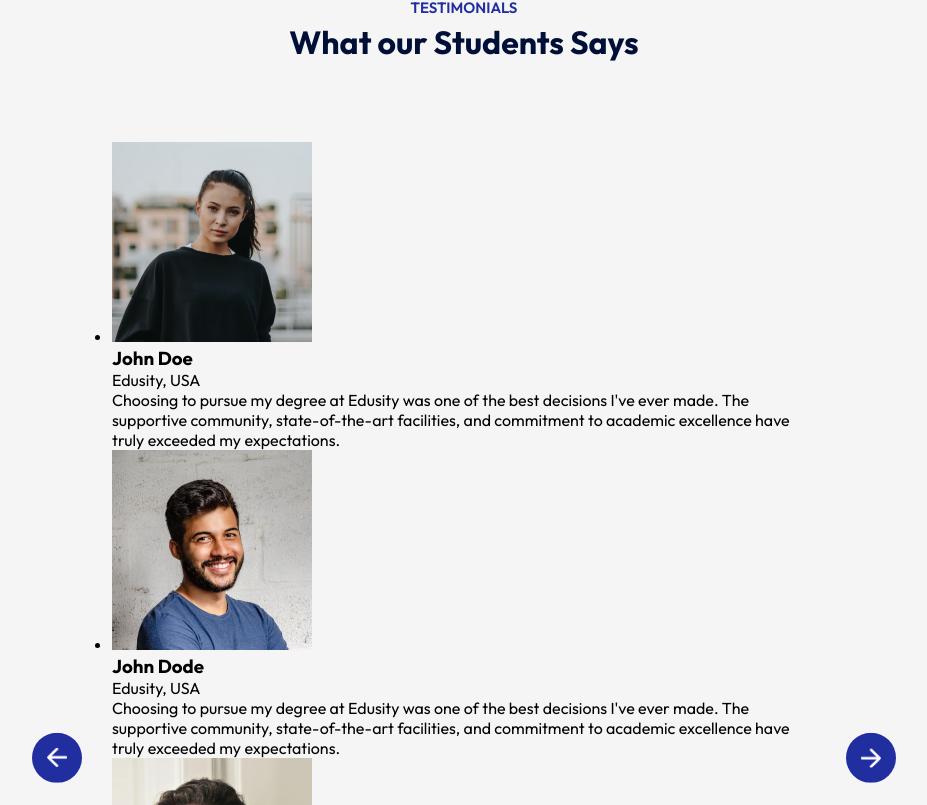
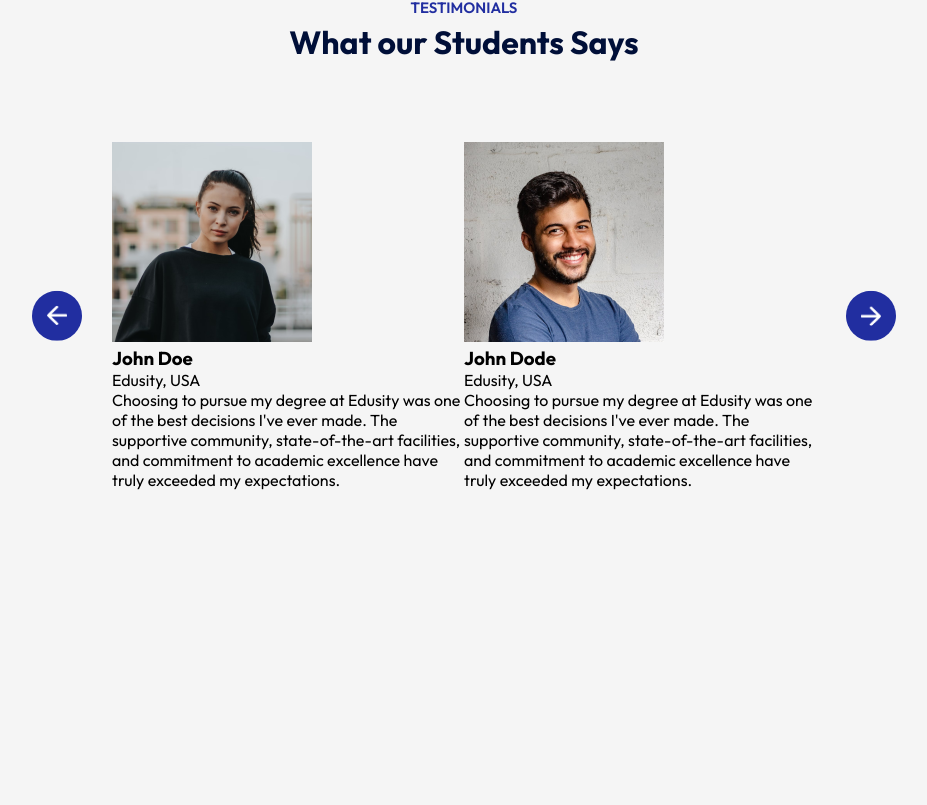
Before and after one commit to faw7an/edusity, a React (Vite) app: page / in a window 1280 px wide. Shown: the part 2475-3280 px from the top of the page, without its empty margins (176-1103 px from the left). After the commit the page ends 3045 px from the top, so only its background shows below. Built offline with nearby package versions, Linux system fonts and the light colour scheme.

Commit message:
Refactor Testimonials component CSS to add slider functionality

```diff
--- a/src/components/Testimonials/Testimonials.css
+++ b/src/components/Testimonials/Testimonials.css
@@ -20,3 +20,15 @@ position: relative;
     right: auto;
     left: 0;
 }
+
+.slider{
+    overflow :hidden;
+
+}
+.slider ul{
+    display: flex;
+    transition: 0.5s;
+    overflow-x: hidden;
+    width: 200%;
+    list-style: none;
+}
```
